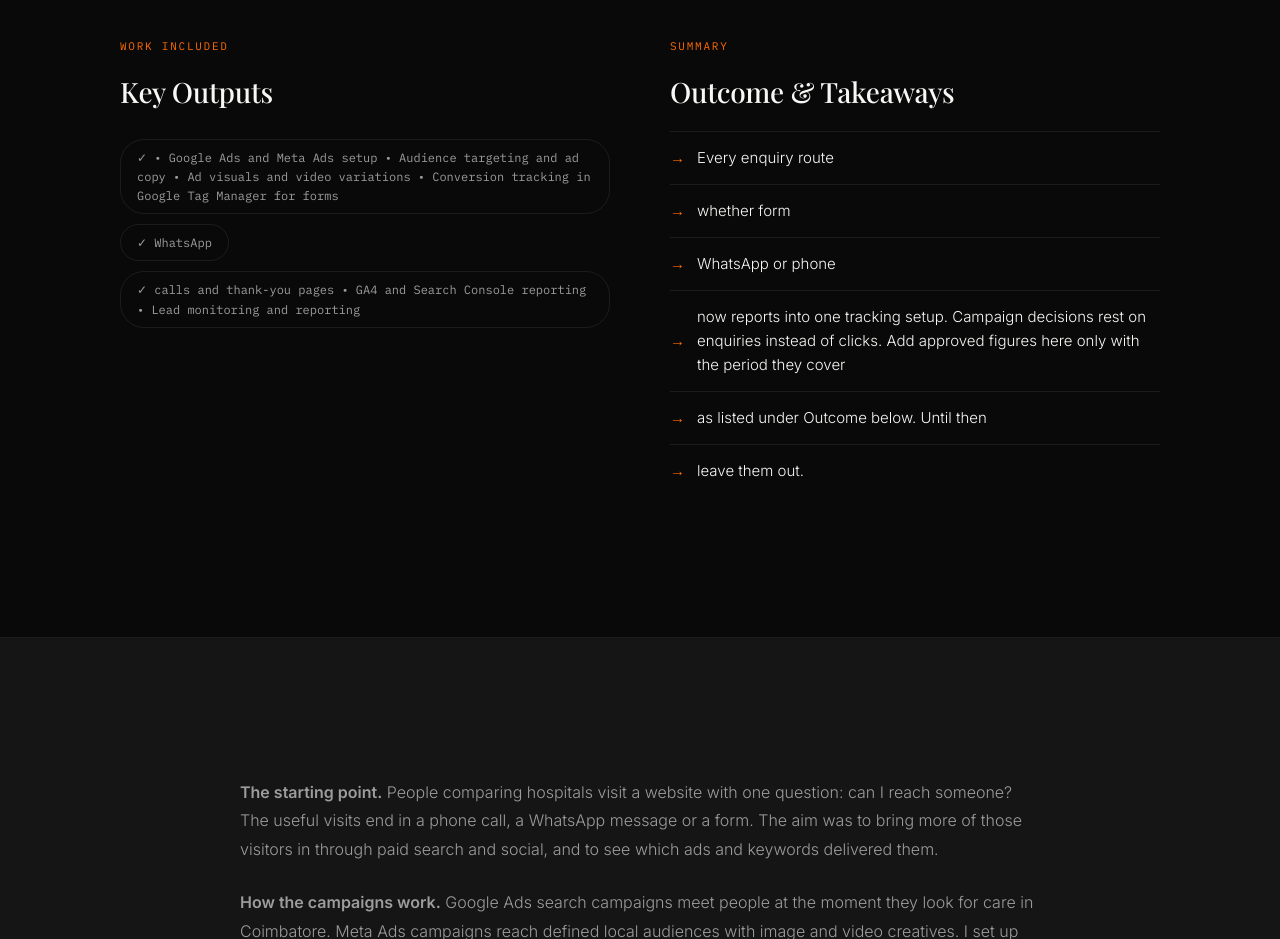
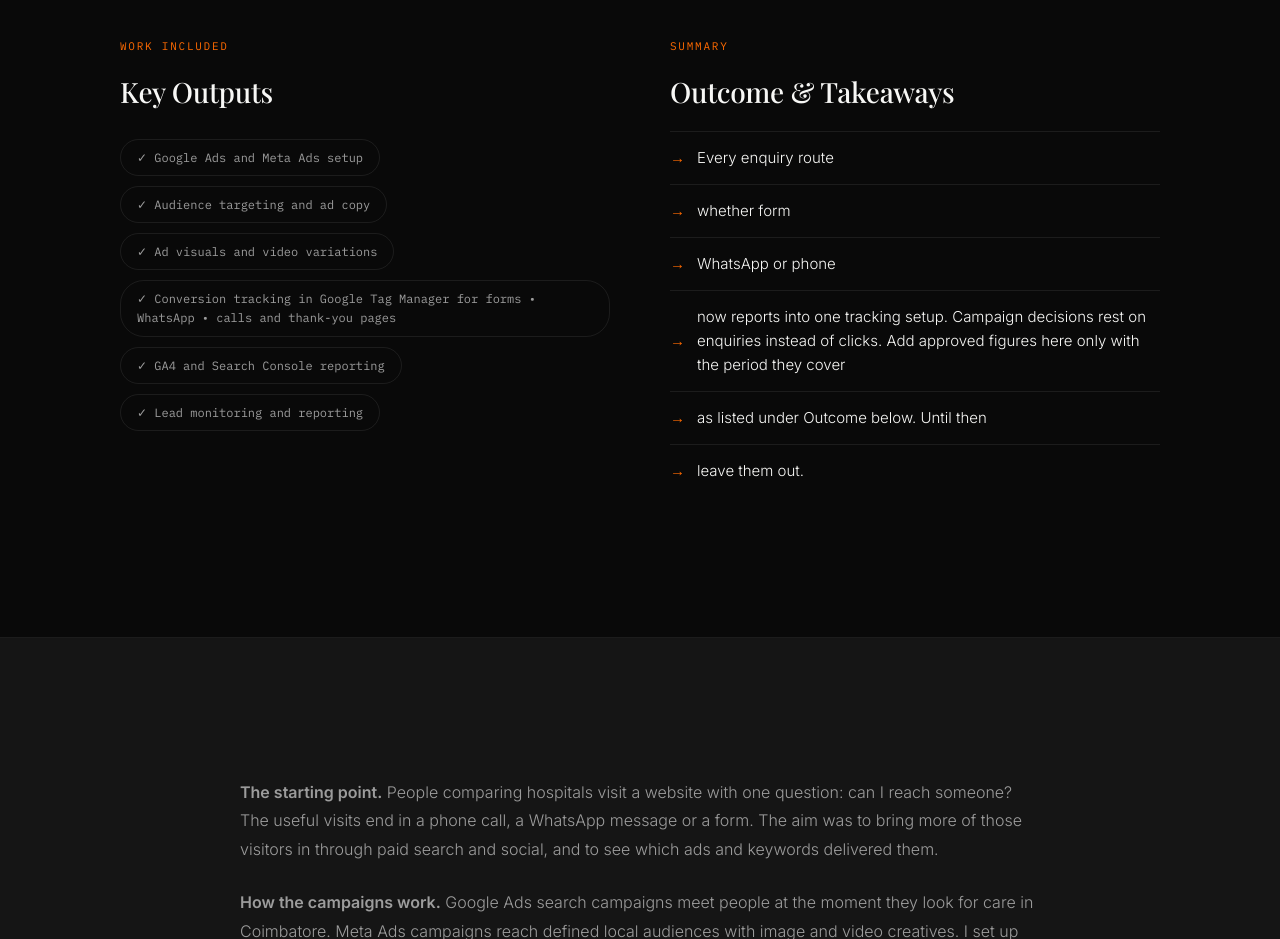
Before and after one commit to Ash-3ha/ash-creative-studio, an Astro site: page /portfolio/performance-marketing-campaigns in a window 1280 px wide. Shown: the part 2380-3319 px from the top of the page. Built offline with nearby package versions, Linux system fonts and the light colour scheme; Astro itself is replaced by a stand-in of ours; no server answers; a web font is replaced by a local one.

Commit message:
Update Project “performance-marketing-campaigns”

```diff
--- a/src/content/portfolio/performance-marketing-campaigns.md
+++ b/src/content/portfolio/performance-marketing-campaigns.md
@@ -31,12 +31,13 @@ execution: >-
 
   I monitor budgets and performance, look for the gaps, and change targeting, copy or creative where results lag. I design the ad visuals and edit the video variations myself.
 deliverables:
-  - • Google Ads and Meta Ads setup • Audience targeting and ad copy • Ad
-    visuals and video variations • Conversion tracking in Google Tag Manager for
-    forms
-  - WhatsApp
-  - calls and thank-you pages • GA4 and Search Console reporting • Lead
-    monitoring and reporting
+  - Google Ads and Meta Ads setup
+  - Audience targeting and ad copy
+  - Ad visuals and video variations
+  - Conversion tracking in Google Tag Manager for forms • WhatsApp • calls and
+    thank-you pages
+  - GA4 and Search Console reporting
+  - Lead monitoring and reporting
 outcomes:
   - Every enquiry route
   - whether form
```
